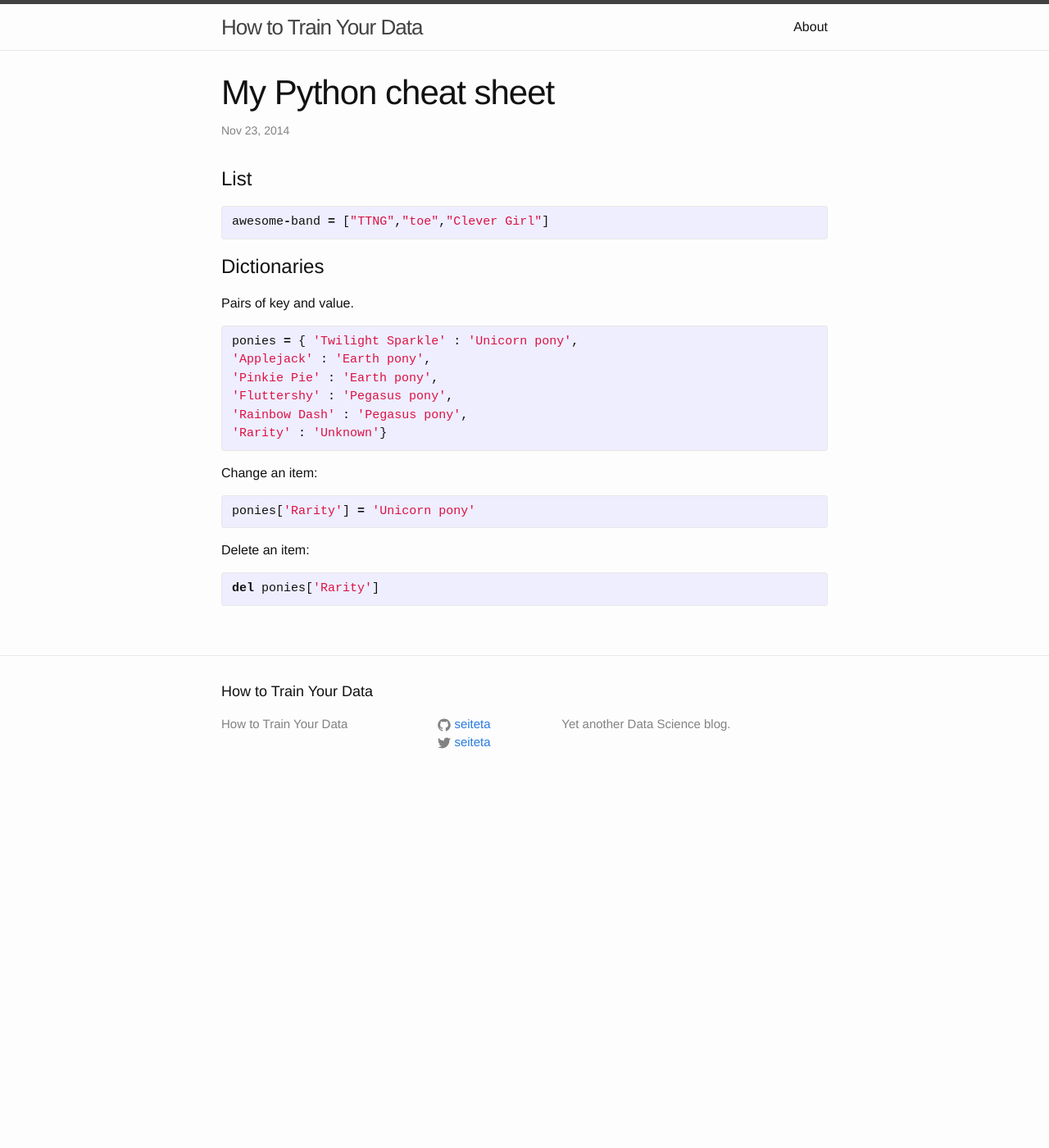
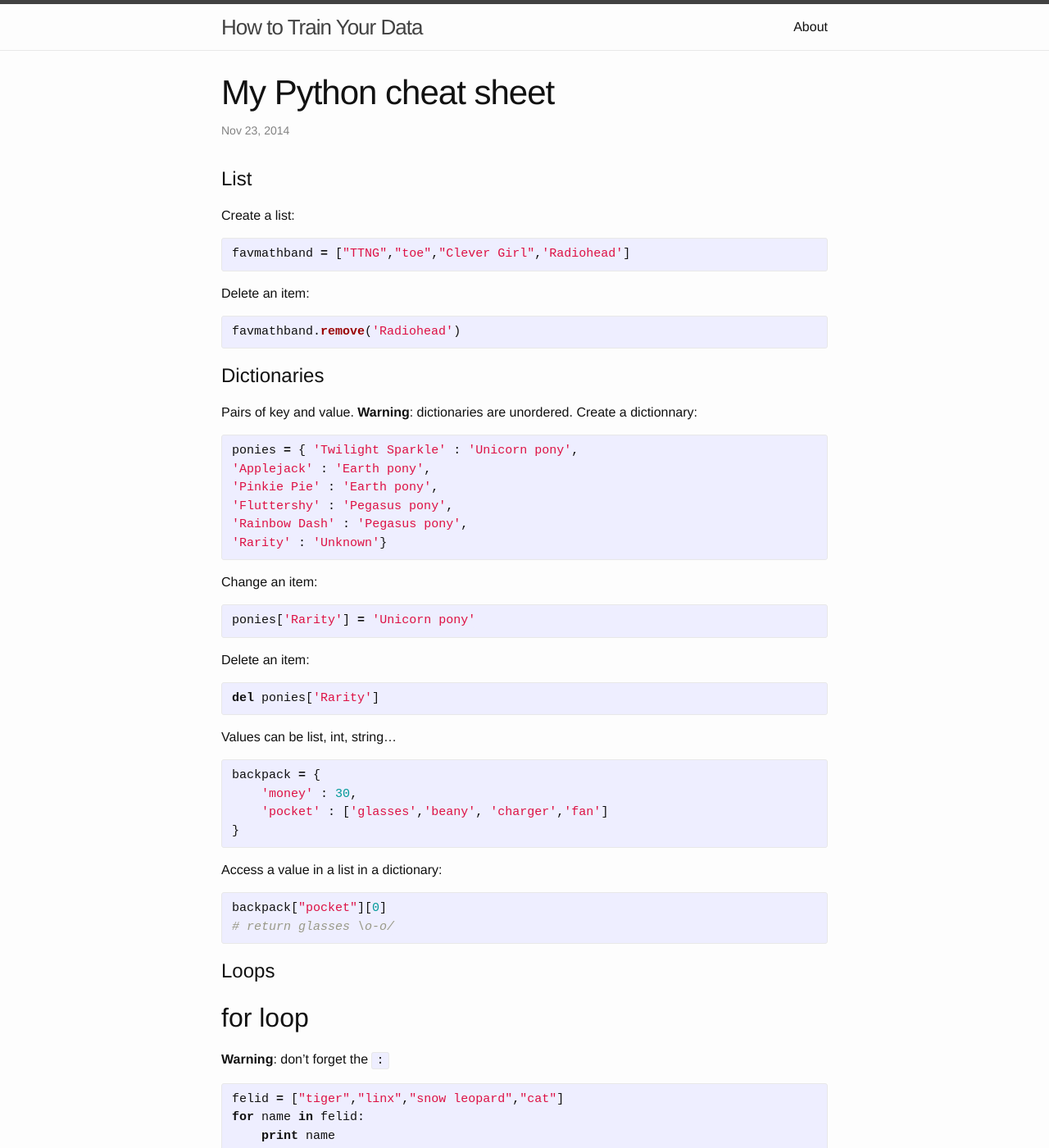
Before and after one commit to seiteta/seiteta.github.io_old, a Jekyll site: the page built from _posts/2014-11-23-python-reference.md, in a window 1280 px wide and 1400 px high. Shown: the whole window at 82% size. Built offline with Jekyll 4.4.1, drawn with Linux system fonts in a browser that asks for light colours.

Commit message:
Update 2014-11-23-python-reference.md

```diff
--- a/_posts/2014-11-23-python-reference.md
+++ b/_posts/2014-11-23-python-reference.md
@@ -6,12 +6,19 @@ tags: Python cheat-sheet
 ---
 
 # List
+Create a list:
 {% highlight python %}
-awesome-band = ["TTNG","toe","Clever Girl"]
+favmathband = ["TTNG","toe","Clever Girl",'Radiohead']
+{% endhighlight %}
+
+Delete an item:
+{% highlight python %}
+favmathband.remove('Radiohead')
 {% endhighlight %}
 
 # Dictionaries
-Pairs of key and value.
+Pairs of key and value. **Warning**: dictionaries are unordered.
+Create a dictionnary:
 {% highlight python %}
 ponies = { 'Twilight Sparkle' : 'Unicorn pony',
 'Applejack' : 'Earth pony',
@@ -30,3 +37,27 @@ Delete an item:
 {% highlight python %}
 del ponies['Rarity']
 {% endhighlight %}
+
+Values can be list, int, string...
+{% highlight python %}
+backpack = {
+    'money' : 30,
+    'pocket' : ['glasses','beany', 'charger','fan']
+}
+{% endhighlight %}
+
+Access a value in a list in a dictionary:
+{% highlight python %}
+backpack["pocket"][0]
+# return glasses \o-o/
+{% endhighlight %}
+
+
+#Loops
+## for loop
+**Warning**: don't forget the `:`
+{% highlight python %}
+felid = ["tiger","linx","snow leopard","cat"]
+for name in felid:
+    print name
+{% endhighlight %}
```
